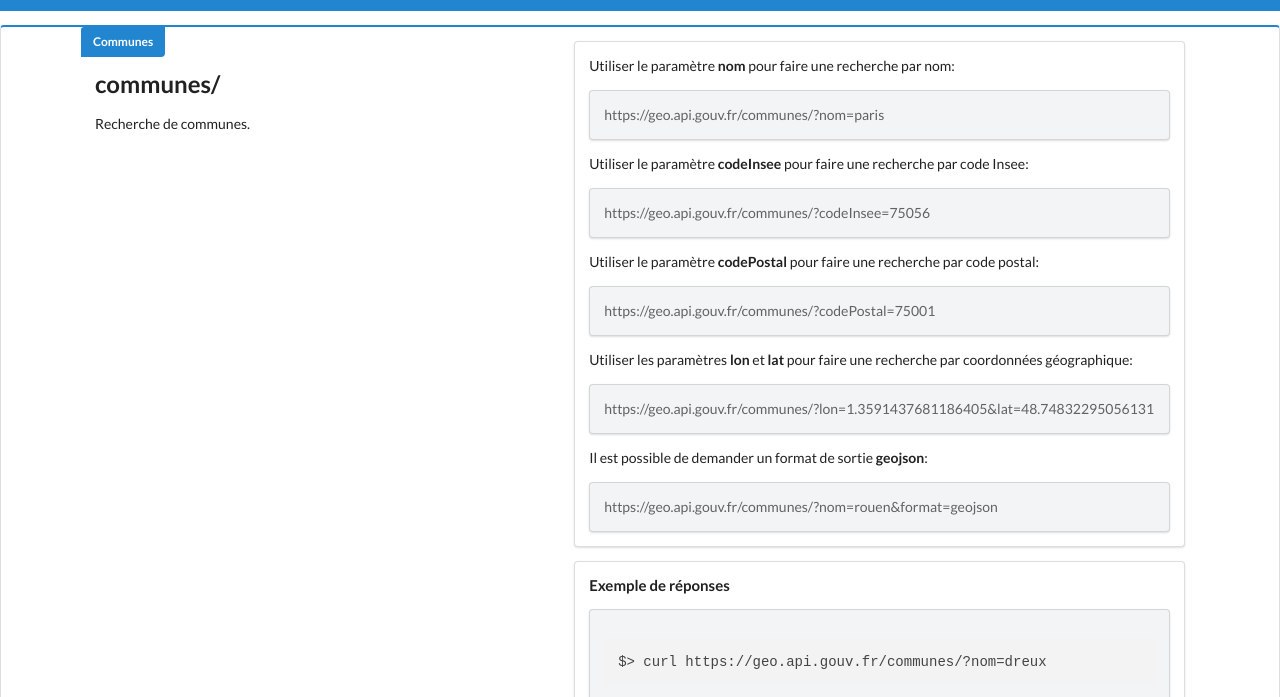
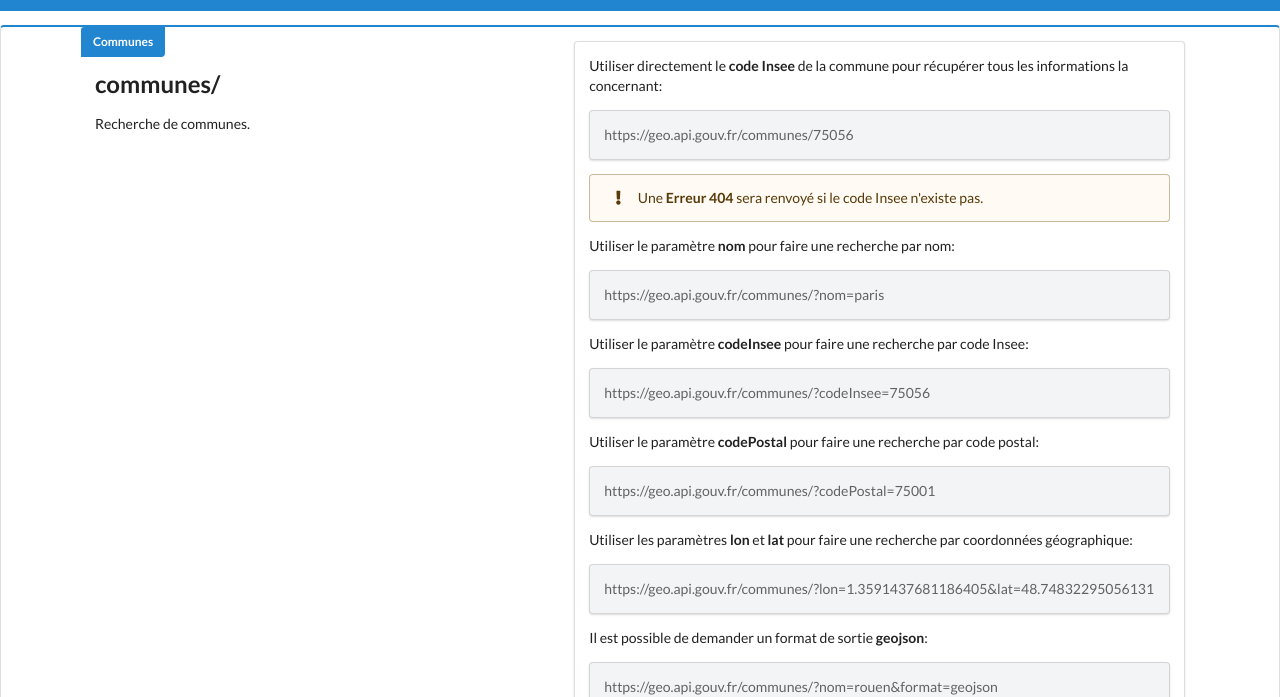
Before and after one commit to datagouv/api-geo, a website: page index.html in a window 1280 px wide. Shown: the part 65-762 px from the top of the page. Drawn offline with nearby package versions, Linux system fonts and the light colour scheme.

Commit message:
Add 404 and redirect

```diff
--- a/index.html
+++ b/index.html
@@ -27,6 +27,9 @@
     </div>
     <div class="height wide column">
       <div class="ui aligned segment">
+        <p>Utiliser directement le <b>code Insee</b> de la commune pour récupérer tous les informations la concernant:</p>
+        <div class="ui secondary segment">https://geo.api.gouv.fr/communes/75056</div>
+        <div class="ui warning message"><i class="warning icon"></i> Une <b>Erreur 404</b> sera renvoyé si le code Insee n'existe pas. </div>
         <p>Utiliser le paramètre <b>nom</b> pour faire une recherche par nom:</p>
         <div class="ui secondary segment">https://geo.api.gouv.fr/communes/?nom=paris</div>
         <p>Utiliser le paramètre <b>codeInsee</b> pour faire une recherche par code Insee:</p>
```
